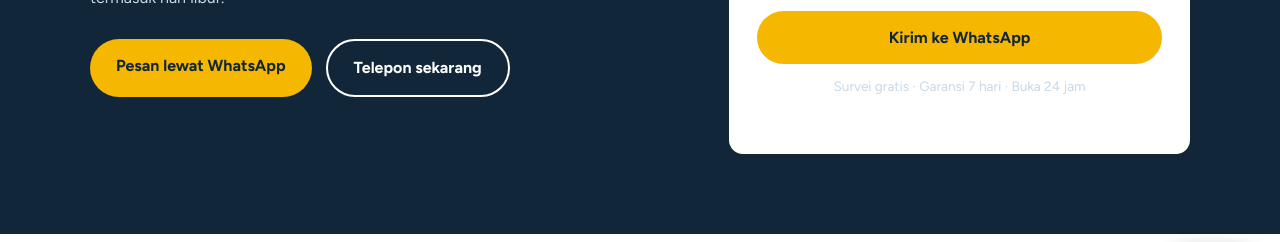
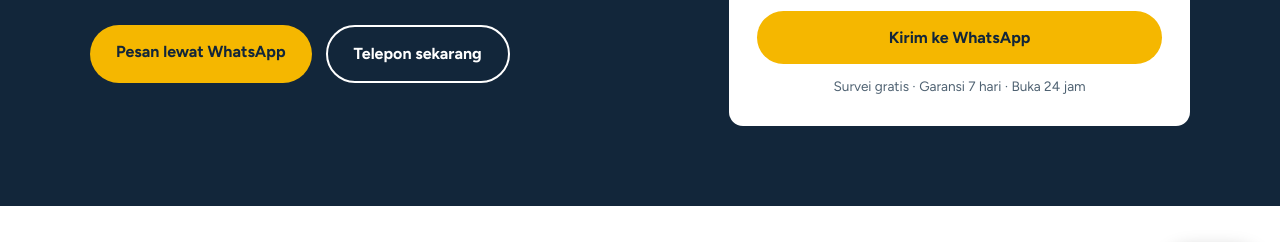
Before and after one commit to hangusotak/landingpage-sedotwc, a plain HTML site: page index.html in a window 1280 px wide. Shown: the part 485-727 px from the top of the page. Drawn offline with nearby package versions, Linux system fonts and the light colour scheme.

Commit message:
Update index.html

```diff
--- a/index.html
+++ b/index.html
@@ -73,7 +73,7 @@
 .panel h3{margin-bottom:4px}
 .panel input:focus,.panel select:focus,.panel textarea:focus{outline:3px solid var(--sun);border-color:var(--blue)}
 .panel .btn{width:100%;margin-top:18px;border:0;cursor:pointer;font:inherit;font-weight:700}
-.note{margin-top:12px;font-size:.85rem;color:var(--muted);text-align:center}
+.panel .note{margin:12px 0 0;max-width:none;font-size:.85rem;color:var(--muted);text-align:center}
 
 /* ===== 6. KARTU (dipakai untuk layanan, keunggulan, harga) ===== */
 .grid{display:grid;grid-template-columns:repeat(auto-fit,minmax(240px,1fr));gap:20px}
```
